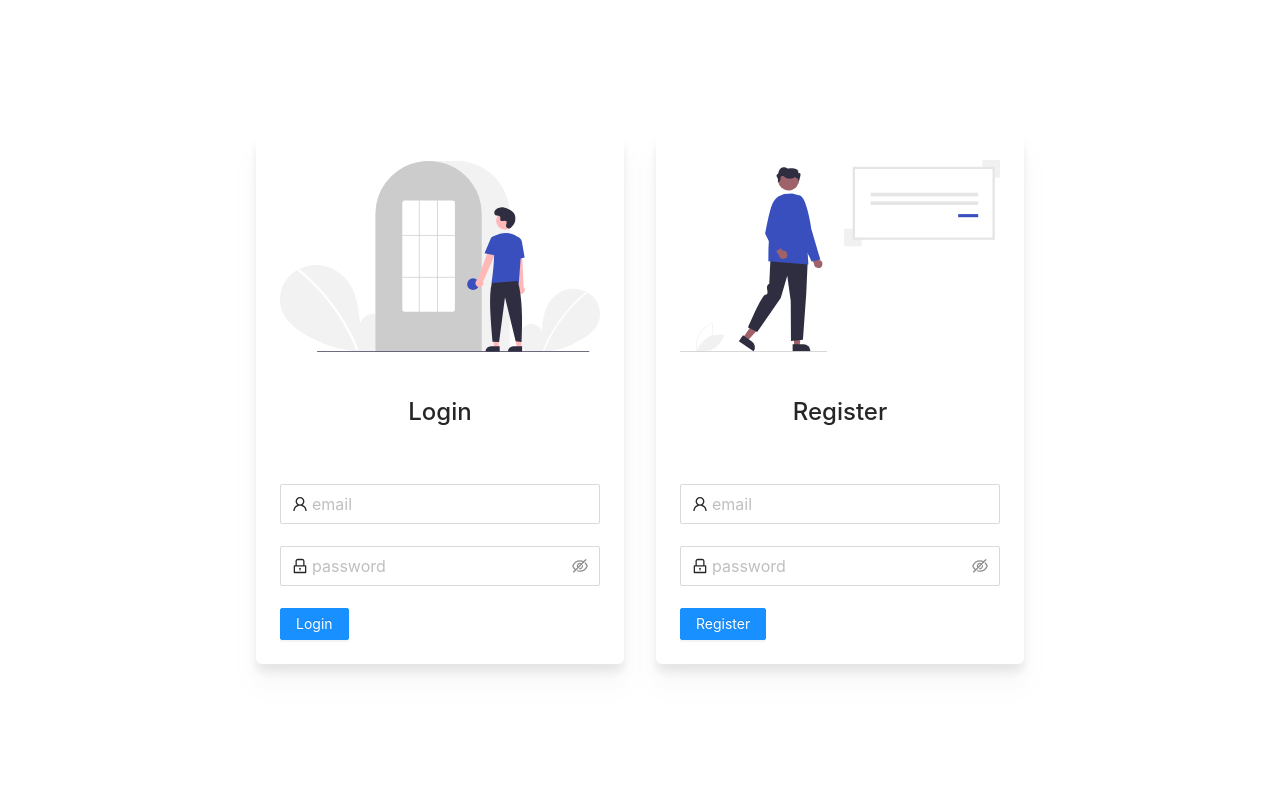
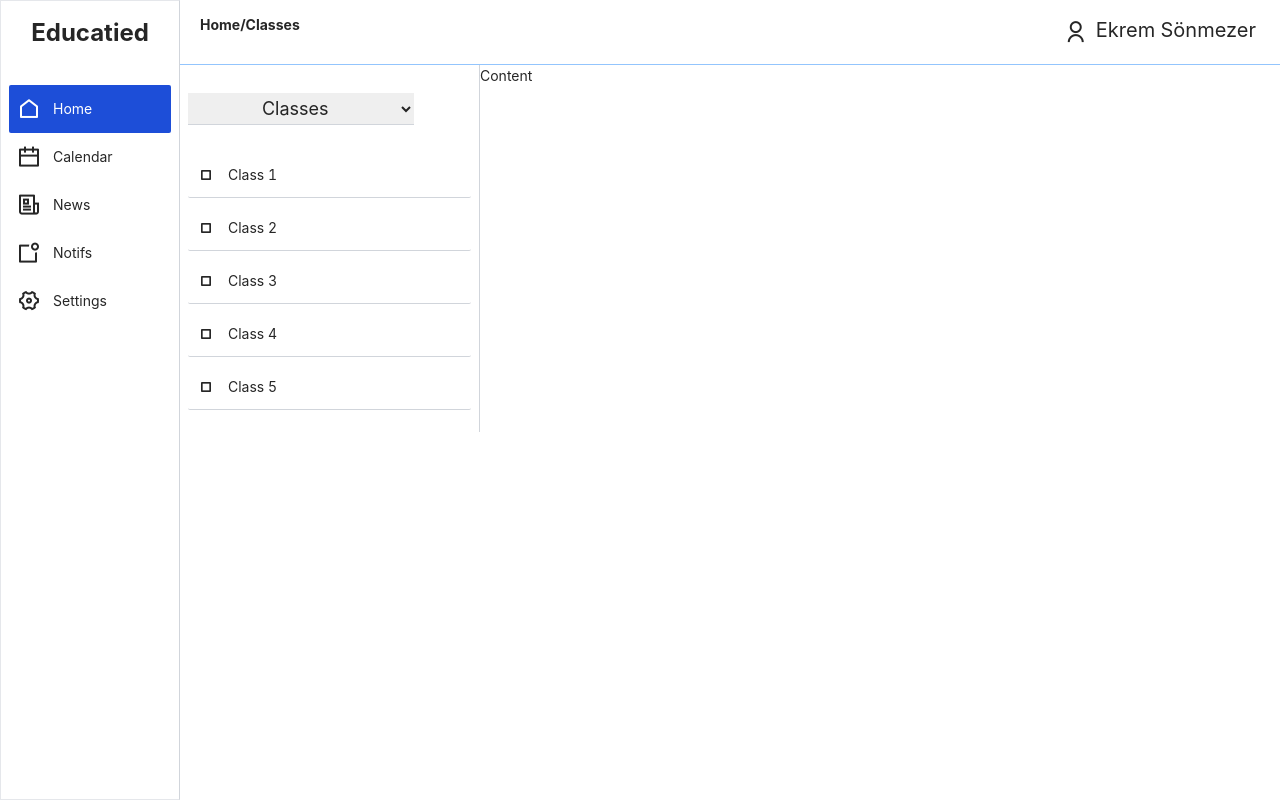
Before and after one commit to TeamURANUS/uranus-frontend, a React (Create React App) app: page /educatied in a window 1280 px wide. Built offline with nearby package versions, Linux system fonts and the light colour scheme.

Commit message:
general design implemented

```diff
--- /dev/null
+++ b/src/components/educatied/MainMenu.jsx
@@ -0,0 +1,41 @@
+import React, {Component} from 'react';
+
+class MainMenu extends Component {
+    render() {
+        return (
+            <div
+                className="w-180 min-w-[180px] max-w-[180px] bg-blue p-2 !h-screen border-r-gray-300 border cursor-default select-none">
+                <p className="w-full text-center text-2xl font-bold mt-2 mb-9">Educatied</p>
+                <ul className="">
+                    <li className={this.props.activeMenu === 1 ? "bg-blue-700 flex items-center p-1 py-2 text-white rounded-sm" : "flex items-center p-1 py-2 hover:bg-blue-700 hover:text-white rounded-sm"}
+                        onClick={() => this.props.activeMenuChange(1)}>
+                        <i className="ri-home-line text-black-500 inline-block !text-2xl px-1"/>
+                        <span className="text-md pl-2">Home</span>
+                    </li>
+                    <li className={this.props.activeMenu === 2 ? "bg-blue-700 flex items-center p-1 py-2 text-white rounded-sm" : "flex items-center p-1 py-2 hover:bg-blue-500 hover:text-white rounded-sm"}
+                        onClick={() => this.props.activeMenuChange(2)}>
+                        <i className="ri-calendar-line text-black-500 inline-block !text-2xl px-1"/>
+                        <span className="text-md pl-2">Calendar</span>
+                    </li>
+                    <li className={this.props.activeMenu === 3 ? "bg-blue-700 flex items-center p-1 py-2 text-white rounded-sm" : "flex items-center p-1 py-2 hover:bg-blue-500 hover:text-white rounded-sm"}
+                        onClick={() => this.props.activeMenuChange(3)}>
+                        <i className="ri-newspaper-line text-black-500 inline-block !text-2xl px-1"/>
+                        <span className="text-md pl-2">News</span>
+                    </li>
+                    <li className={this.props.activeMenu === 4 ? "bg-blue-700 flex items-center p-1 py-2 text-white rounded-sm" : "flex items-center p-1 py-2 hover:bg-blue-500 hover:text-white rounded-sm"}
+                        onClick={() => this.props.activeMenuChange(4)}>
+                        <i className="ri-notification-badge-line text-black-500 inline-block !text-2xl  px-1"/>
+                        <span className="text-md pl-2">Notifs</span>
+                    </li>
+                    <li className={this.props.activeMenu === 5 ? "bg-blue-700 flex items-center p-1 py-2 text-white rounded-sm" : "flex items-center p-1 py-2 hover:bg-blue-500 hover:text-white rounded-sm"}
+                        onClick={() => this.props.activeMenuChange(5)}>
+                        <i className="ri-settings-4-line text-black-500 inline-block !text-2xl px-1"/>
+                        <span className="text-md pl-2">Settings</span>
+                    </li>
+                </ul>
+            </div>
+        );
+    }
+}
+
+export default MainMenu;
--- /dev/null
+++ b/src/components/educatied/SubMenu.jsx
@@ -0,0 +1,40 @@
+import React, {Component} from 'react';
+import Group from "./home/Group";
+
+class SubMenu extends Component {
+    render() {
+        return (<div className="w-180 min-w-[300px] max-w-[360px] bg-blue p-2 border-r border-r-gray-300">
+            <select className="w-[80%] text-center mx-auto border-b border-gray-300 py-1 text-lg mt-5 mb-5"
+                    onChange={(e) => {
+                        this.props.activeGroupChange(e.target.value);
+                    }}>
+                <option value="class">Classes</option>
+                <option value="community">Communities</option>
+            </select>
+            {this.props.activeGroup === "class" ?
+                <ul className="cursor-default select-none">
+                    <Group active={this.props.activeGroupIndex === 1} groupName="Class 1"
+                           onClick={this.props.activeGroupIndexChange} index={1}
+                    />
+                    <Group active={this.props.activeGroupIndex === 2} groupName="Class 2"
+                           onClick={this.props.activeGroupIndexChange} index={2}
+                    />
+                    <Group active={this.props.activeGroupIndex === 3} groupName="Class 3"
+                           onClick={this.props.activeGroupIndexChange} index={3}/>
+                    <Group active={this.props.activeGroupIndex === 4} groupName="Class 4"
+                           onClick={this.props.activeGroupIndexChange} index={4}/>
+                    <Group active={this.props.activeGroupIndex === 5} groupName="Class 5"
+                           onClick={this.props.activeGroupIndexChange} index={5}/>
+                </ul>
+                : <ul className="cursor-default">
+                    <Group active={this.props.activeGroupIndex === 1} groupName="Community 1"/>
+                    <Group active={this.props.activeGroupIndex === 2} groupName="Community 2"/>
+                    <Group active={this.props.activeGroupIndex === 3} groupName="Community 3"/>
+                    <Group active={this.props.activeGroupIndex === 4} groupName="Community 4"/>
+                    <Group active={this.props.activeGroupIndex === 5} groupName="Community 5"/>
+                </ul>}
+        </div>);
+    }
+}
+
+export default SubMenu;
--- /dev/null
+++ b/src/components/educatied/TopMenu.jsx
@@ -0,0 +1,17 @@
+import React, {Component} from 'react';
+
+class TopMenu extends Component {
+    render() {
+        return (
+            <div className="w-full flex border-b border-blue-300">
+                <p className="basis-3/4 font-bold flex items-center pl-5">{this.props.path.join("/")}</p>
+                <div className=" flex justify-end items-center basis-1/4 mr-5">
+                    <i className="ri-user-line text-black-500 inline-block !text-2xl px-1"/>
+                    <p className="text-xl px-1 pt-4">Ekrem Sönmezer</p>
+                </div>
+            </div>
+        );
+    }
+}
+
+export default TopMenu;
--- /dev/null
+++ b/src/components/educatied/home/Group.jsx
@@ -0,0 +1,20 @@
+import React, {Component} from 'react';
+
+class Group extends Component {
+
+    render() {
+        return (
+            <li className={this.props.active
+                ? "flex items-center my-2 p-1 py-2 bg-blue-400 text-white rounded-sm border-b border-b-gray-300"
+                : "flex items-center my-2 p-1 py-2 hover:bg-blue-400 hover:text-white rounded-sm border-b border-b-gray-300"}
+                onClick={() => {this.props.onClick(this.props.index)}}
+            >
+                <i className="ri-stop-mini-line text-black-500 inline-block !text-xl px-1"
+                />
+                <span className="text-md pl-2">{this.props.groupName}</span>
+            </li>
+        );
+    }
+}
+
+export default Group;
--- a/src/views/Educatied.jsx
+++ b/src/views/Educatied.jsx
@@ -1,18 +1,81 @@
 import React, {Component} from 'react';
 import SigninSignup from "../components/authentication/SigninSignup";
+import MainMenu from "../components/educatied/MainMenu";
+import SubMenu from "../components/educatied/SubMenu";
+import TopMenu from "../components/educatied/TopMenu";
+import {Calendar} from "antd";
+import Content from "../components/educatied/Content";
 
 class Educatied extends Component {
     constructor(props) {
         super(props);
         this.state = {
-          user: null
+            user: null,
+            path: ["Home", "Classes"],
+            activeMainMenu: 1,
+            activeGroupType: "class",
+            activeGroupIndex: 0
         };
-      }
+    }
+
+    componentDidMount() {
+        document.title = "Educatied - Home";
+    }
+
+    changeMainMenu = (newMenu) => {
+        this.setState({activeMainMenu: newMenu});
+        if (newMenu === 1) {
+            document.title = "Educatied - Home";
+            this.setState({path: ["Home", "Class"], activeGroupType: "class"});
+        } else if (newMenu === 2) {
+            document.title = "Educatied - Calendar";
+            this.setState({path: ["Calendar"]});
+        } else if (newMenu === 3) {
+            document.title = "Educatied - News";
+            this.setState({path: ["News"]});
+        } else if (newMenu === 4) {
+            document.title = "Educatied - Notifs";
+            this.setState({path: ["Notifications"]});
+        } else {
+            document.title = "Educatied - Settings";
+            this.setState({path: ["Settings"]});
+        }
+    };
+
+    changeGroupType = (groupType) => {
+        console.log(groupType);
+        this.setState({activeGroupType: groupType});
+        this.setState({activeGroupIndex: 0});
+    };
+
+    changeGroupIndex = (index) => {
+        console.log("asd");
+        console.log(index);
+        this.setState({activeGroupIndex: index});
+    };
 
     render() {
         return (
-            <div>
-                <SigninSignup/>
+            <div className="flex">
+                <MainMenu activeMenuChange={this.changeMainMenu} activeMenu={this.state.activeMainMenu}/>
+                <div className="w-full">
+                    <TopMenu path={this.state.path}/>
+                    <div className="flex">
+                        <div>
+                            {this.state.activeMainMenu === 1 ?
+                                <SubMenu activeGroupChange={this.changeGroupType}
+                                         activeGroup={this.state.activeGroupType}
+                                         activeGroupIndexChange={this.changeGroupIndex}
+                                         activeGroupIndex={this.state.activeGroupIndex}/>
+                                : this.state.activeMainMenu === 2 ? <Calendar/>
+                                    : this.state.activeMainMenu === 3 ? ""
+                                        : this.state.activeMainMenu === 4 ? ""
+                                            : ""
+                            }
+                        </div>
+                        <Content/>
+                    </div>
+                </div>
             </div>
         );
     }
```
